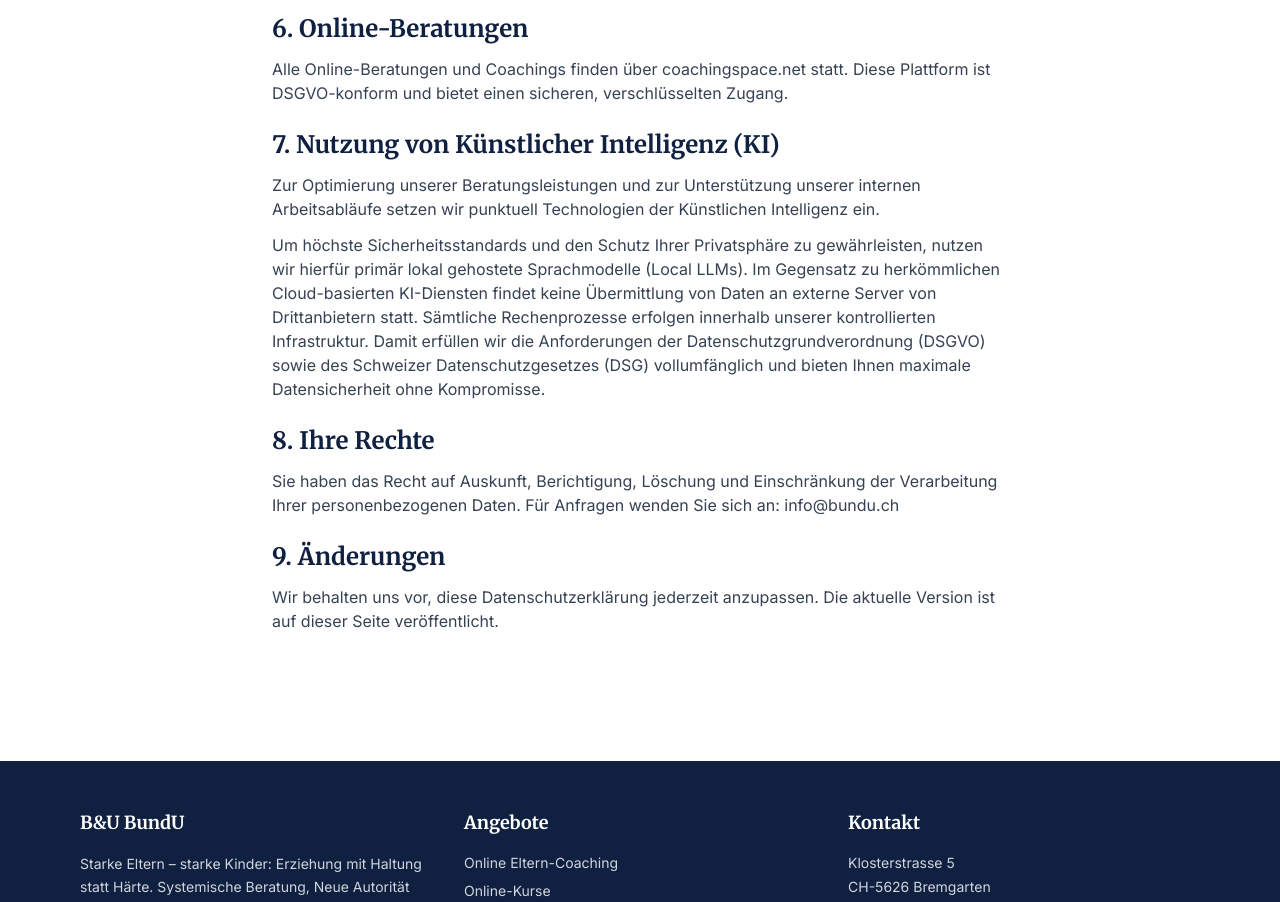
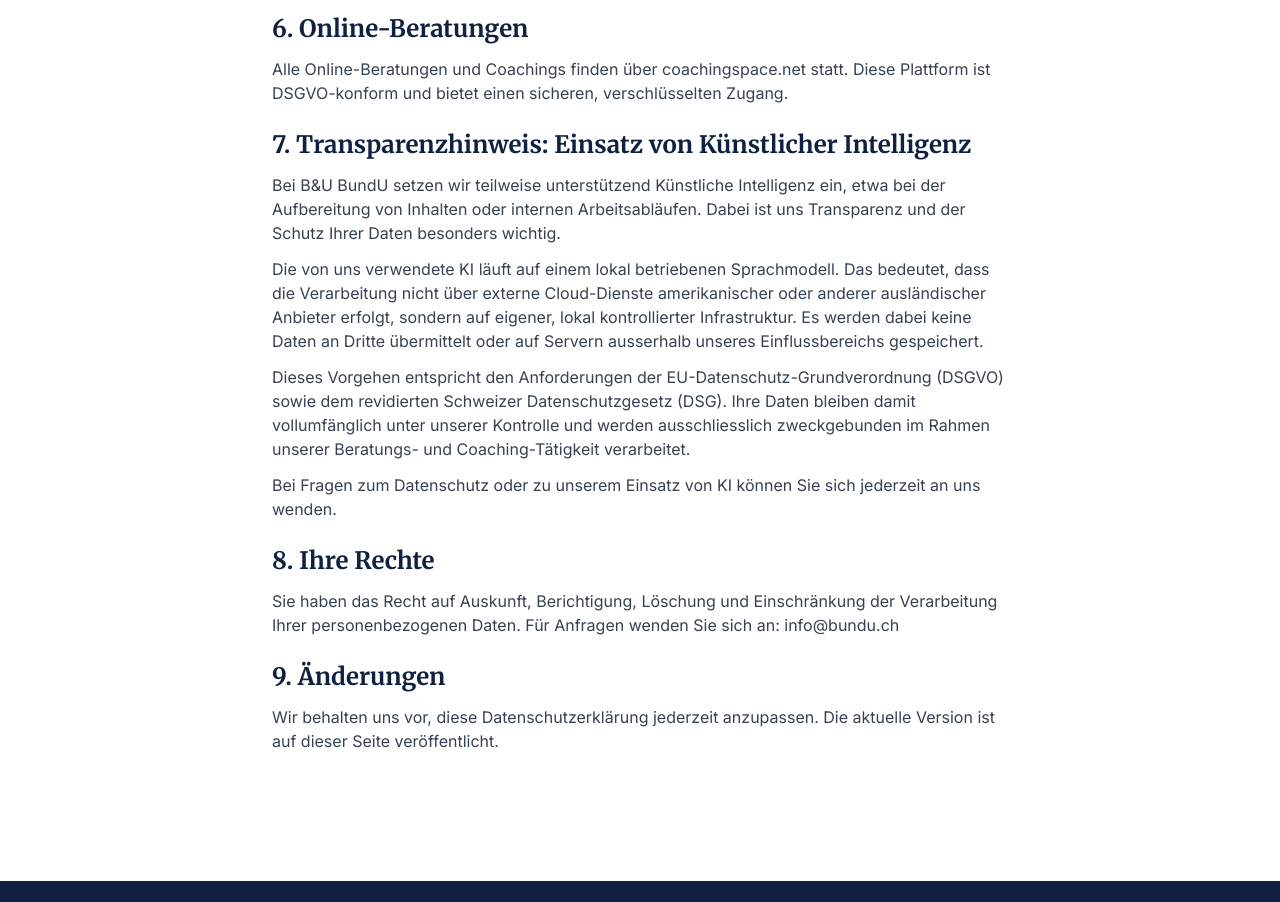
Before and after one commit to Walt6183/bundu-website, a Next.js app: page /datenschutz in a window 1280 px wide. Shown: the part 880-1782 px from the top of the page. Built offline with nearby package versions, Linux system fonts and the light colour scheme.

Commit message:
Datenschutz: KI-Abschnitt 7 Text überarbeitet

```diff
--- a/app/(website)/datenschutz/page.tsx
+++ b/app/(website)/datenschutz/page.tsx
@@ -55,12 +55,18 @@
           </section>
 
           <section>
-            <h2 className="text-2xl font-bold text-navy mb-3">7. Nutzung von Künstlicher Intelligenz (KI)</h2>
+            <h2 className="text-2xl font-bold text-navy mb-3">7. Transparenzhinweis: Einsatz von Künstlicher Intelligenz</h2>
             <p className="text-gray-700">
-              Zur Optimierung unserer Beratungsleistungen und zur Unterstützung unserer internen Arbeitsabläufe setzen wir punktuell Technologien der Künstlichen Intelligenz ein.
+              Bei B&U BundU setzen wir teilweise unterstützend Künstliche Intelligenz ein, etwa bei der Aufbereitung von Inhalten oder internen Arbeitsabläufen. Dabei ist uns Transparenz und der Schutz Ihrer Daten besonders wichtig.
             </p>
             <p className="text-gray-700 mt-3">
-              Um höchste Sicherheitsstandards und den Schutz Ihrer Privatsphäre zu gewährleisten, nutzen wir hierfür primär lokal gehostete Sprachmodelle (Local LLMs). Im Gegensatz zu herkömmlichen Cloud-basierten KI-Diensten findet keine Übermittlung von Daten an externe Server von Drittanbietern statt. Sämtliche Rechenprozesse erfolgen innerhalb unserer kontrollierten Infrastruktur. Damit erfüllen wir die Anforderungen der Datenschutzgrundverordnung (DSGVO) sowie des Schweizer Datenschutzgesetzes (DSG) vollumfänglich und bieten Ihnen maximale Datensicherheit ohne Kompromisse.
+              Die von uns verwendete KI läuft auf einem lokal betriebenen Sprachmodell. Das bedeutet, dass die Verarbeitung nicht über externe Cloud-Dienste amerikanischer oder anderer ausländischer Anbieter erfolgt, sondern auf eigener, lokal kontrollierter Infrastruktur. Es werden dabei keine Daten an Dritte übermittelt oder auf Servern ausserhalb unseres Einflussbereichs gespeichert.
+            </p>
+            <p className="text-gray-700 mt-3">
+              Dieses Vorgehen entspricht den Anforderungen der EU-Datenschutz-Grundverordnung (DSGVO) sowie dem revidierten Schweizer Datenschutzgesetz (DSG). Ihre Daten bleiben damit vollumfänglich unter unserer Kontrolle und werden ausschliesslich zweckgebunden im Rahmen unserer Beratungs- und Coaching-Tätigkeit verarbeitet.
+            </p>
+            <p className="text-gray-700 mt-3">
+              Bei Fragen zum Datenschutz oder zu unserem Einsatz von KI können Sie sich jederzeit an uns wenden.
             </p>
           </section>
 
```
